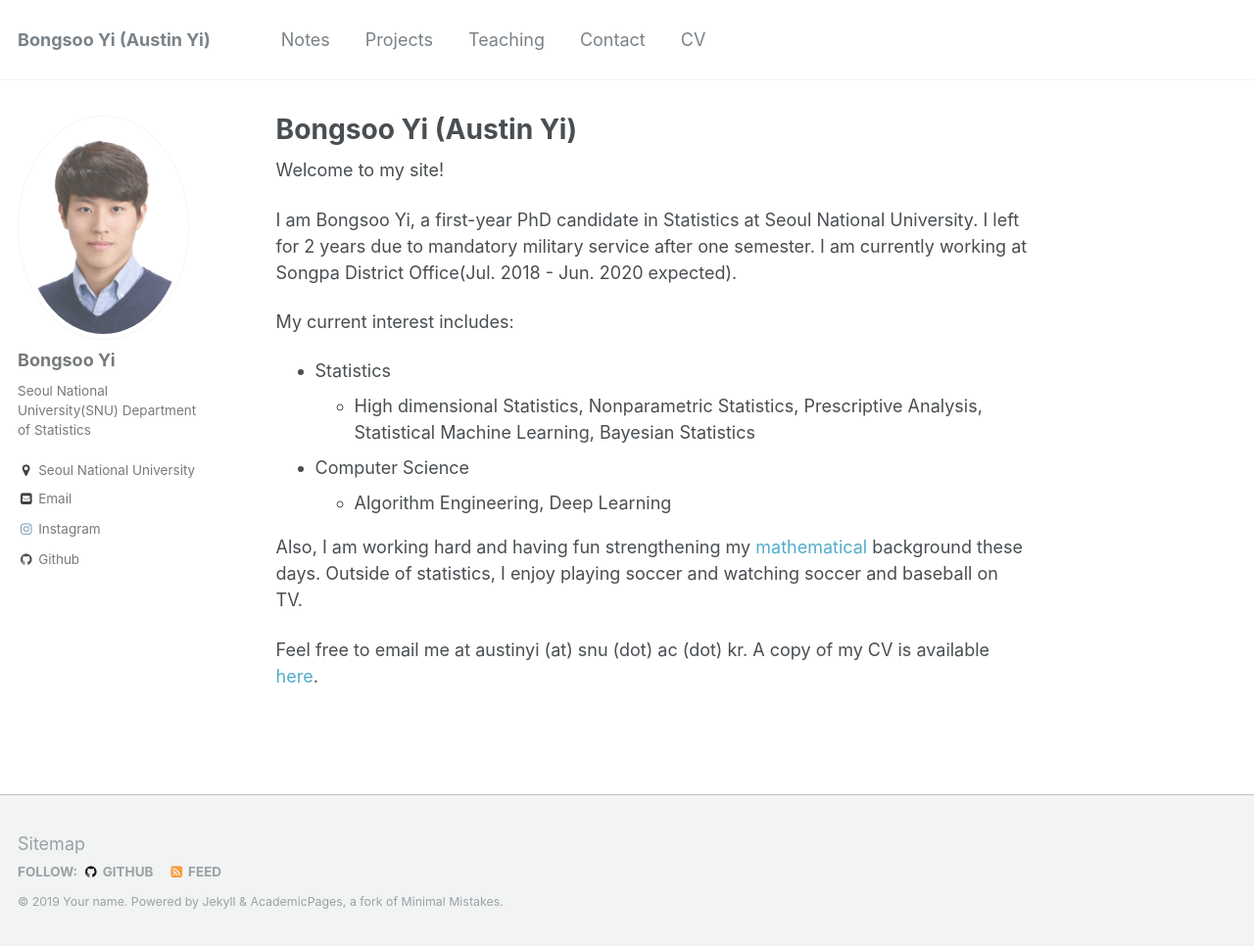
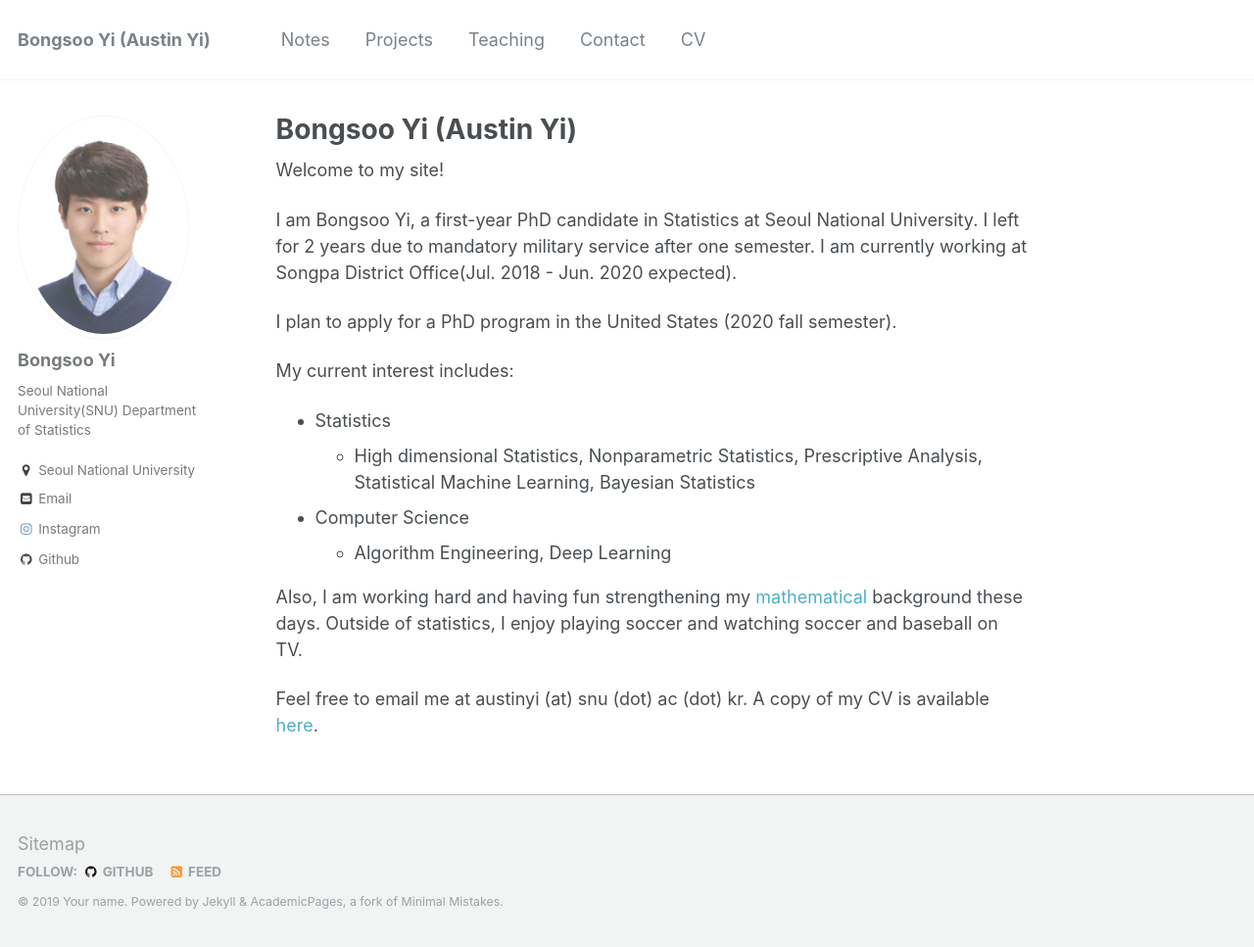
Before and after one commit to austinyi/austinyi.github.io, a Jekyll site: the page built from _pages/about.md, in a window 1280 px wide and 967 px high. Shown: the whole window at 98% size. Built offline with Jekyll 4.4.1, drawn with Linux system fonts in a browser that asks for light colours.

Commit message:
Update about.md

```diff
--- a/_pages/about.md
+++ b/_pages/about.md
@@ -11,6 +11,8 @@ Welcome to my site!
 
 I am Bongsoo Yi, a first-year PhD candidate in Statistics at Seoul National University. I left for 2 years due to mandatory military service after one semester. I am currently working at Songpa District Office(Jul. 2018 - Jun. 2020 expected).
 
+I plan to apply for a PhD program in the United States (2020 fall semester).
+
 My current interest includes:
 * Statistics
   * High dimensional Statistics, Nonparametric Statistics, Prescriptive Analysis, Statistical Machine Learning, Bayesian Statistics
```
